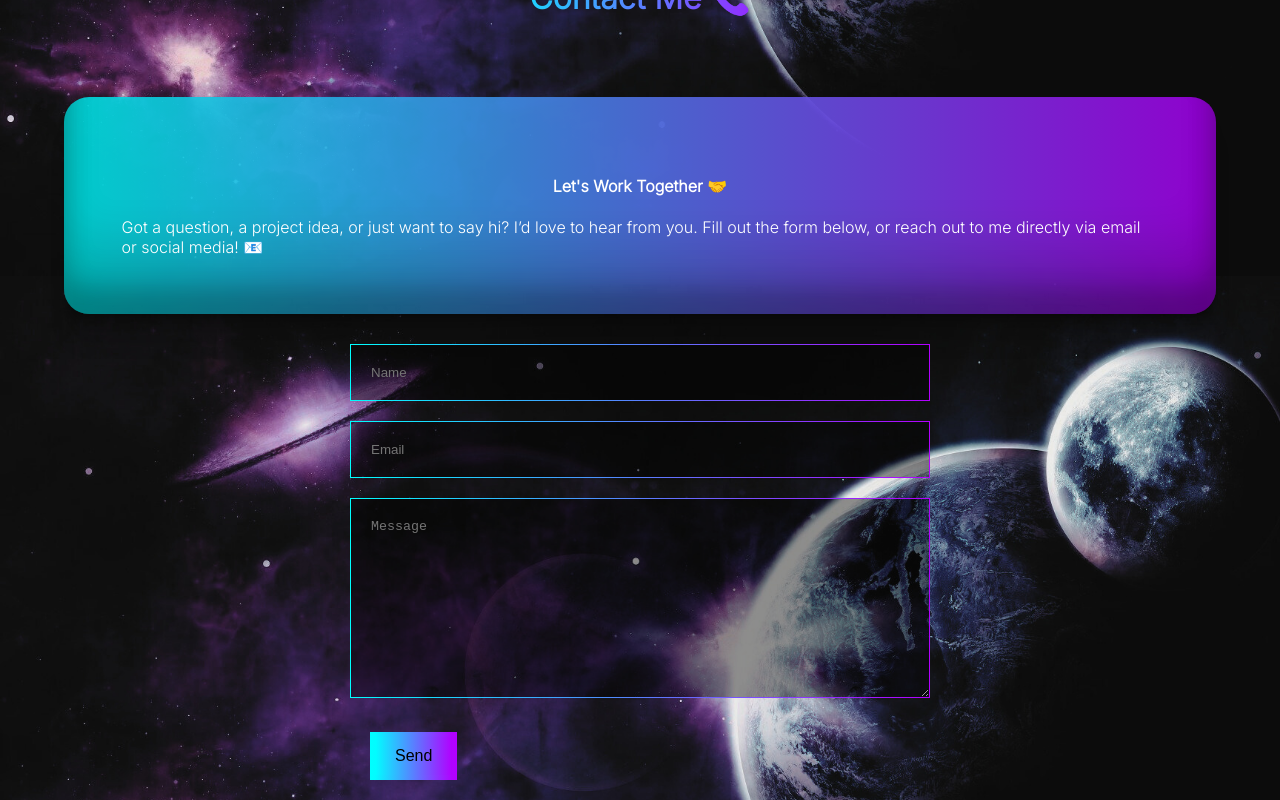
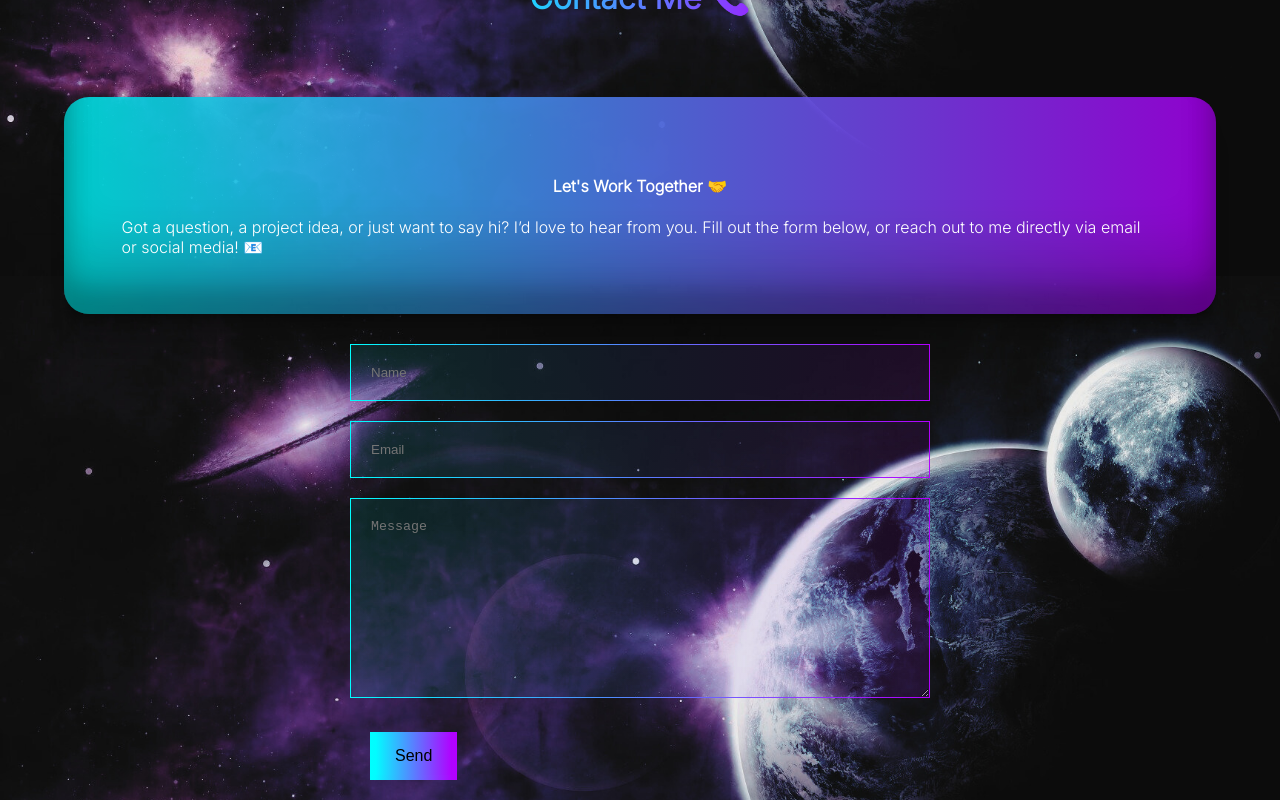
Before and after one commit to Dinithi1625403/myPortfolio, a React (Create React App) app: page / in a window 1280 px wide. Shown: the part 2924-3724 px from the top of the page. Built offline with nearby package versions, Linux system fonts and the light colour scheme.

Commit message:
changed input,textarea colors

```diff
--- a/src/components/contact.css
+++ b/src/components/contact.css
@@ -63,10 +63,11 @@ input, textarea {
     color: white;
     width: 100%;
     margin-bottom: 20px;
+    background: linear-gradient(to right, rgba(0, 255, 255, 0.1), rgba(178, 0, 255, 0.1));
     border: 1px solid transparent;
     border-radius: 4px;
     box-sizing: border-box;
-    background-color: rgb(0, 0, 0,0.4);
+
     border-image: linear-gradient(to right, #00FFFF, #B200FF) 1;
 }
 
```
